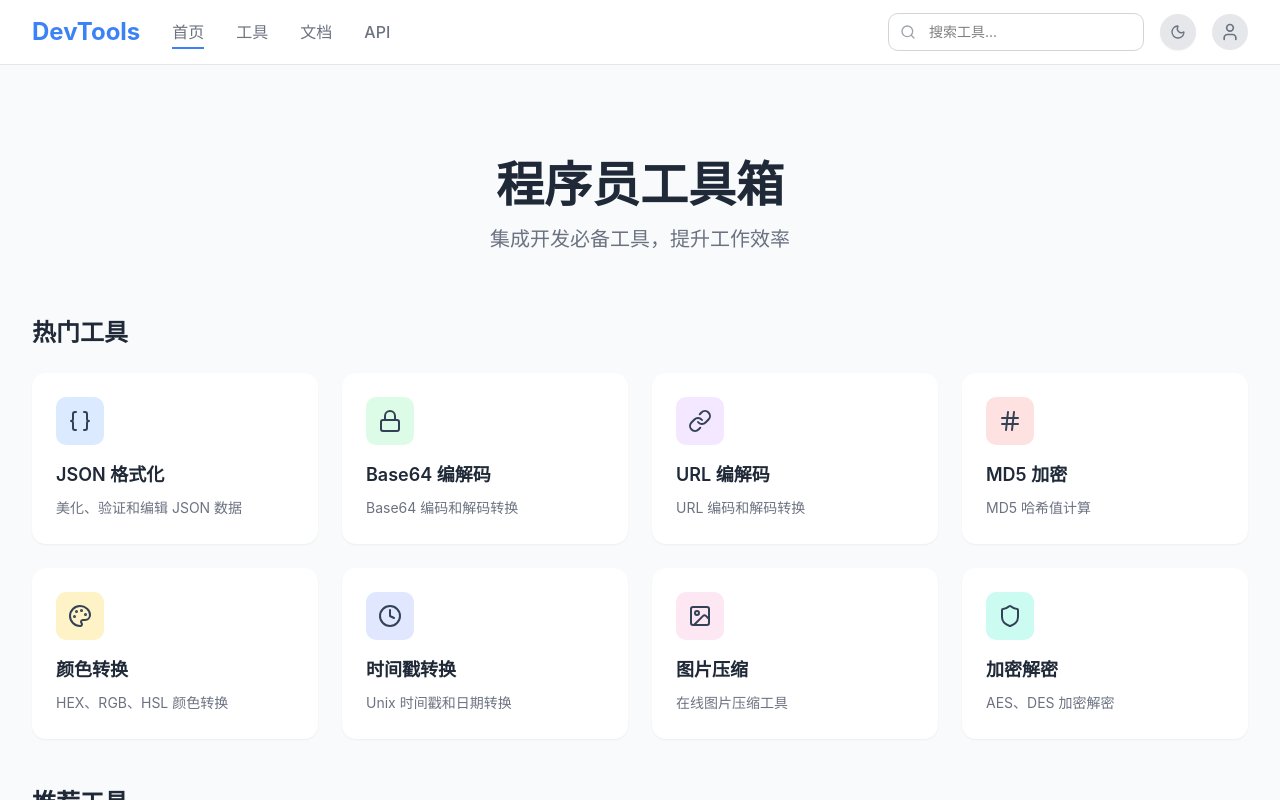
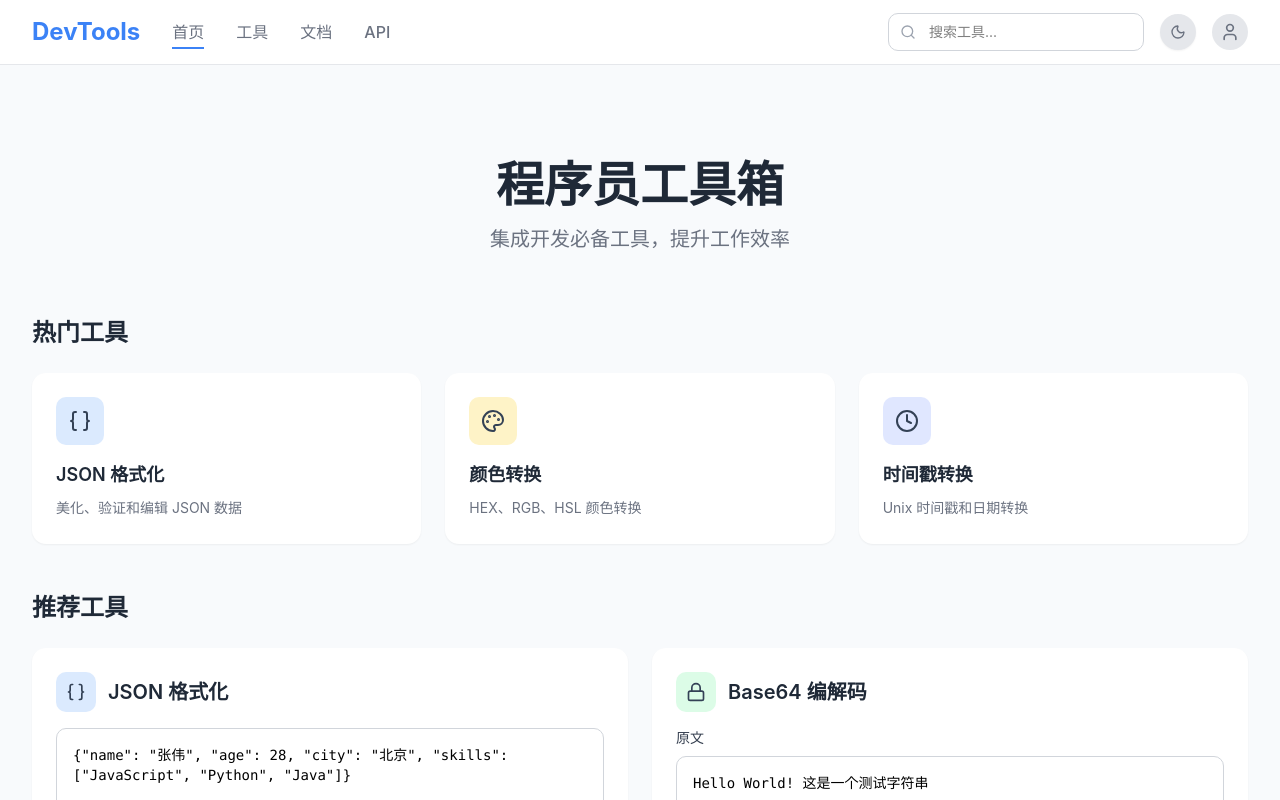
Before and after one commit to fireJera/toolbox-web-react, a React (Vite) app: page / in a window 1280 px wide. Shown: the top 800 px of the page. Built offline with nearby package versions, Linux system fonts and the light colour scheme.

Commit message:
feat: 推荐组件内容改为根据是否加载了对应组件判断的

```diff
--- a/src/core/loadTools.ts
+++ b/src/core/loadTools.ts
@@ -2,6 +2,6 @@ import { toolRegistry } from './toolRegistry';
 
 const modules = import.meta.glob('@/plugins/**/index.{ts,tsx}', { eager: true });
 
-Object.values(modules).forEach((module) => {
+Object.values(modules).forEach((module: any) => {
   toolRegistry.register(module.default);
 });
--- a/src/pages/home/components/Header.tsx
+++ b/src/pages/home/components/Header.tsx
@@ -4,6 +4,20 @@ import { ThemeToggle } from './theme-toggle';
 
 export function Header() {
   const location = useLocation();
+
+  const navItems = [
+    { href: '/', label: '首页' },
+    { href: '/tools', label: '工具' },
+    { href: '/docs', label: '文档' },
+    { href: '/api', label: 'API' },
+  ];
+
+  const getLinkClassName = (path: string) =>
+    `text-[#6b7280] dark:text-[#a0a0a0] hover:text-[#3b82f6] dark:hover:text-white transition-colors font-medium relative after:content-[''] after:absolute after:left-0 after:-bottom-[5px] after:w-full after:h-0.5 after:bg-[#3b82f6] after:transition-transform ${
+      location.pathname === path
+        ? 'after:scale-x-100 text-[#3b82f6]'
+        : 'after:scale-x-0 after:origin-left hover:after:scale-x-100'
+    }`;
 
   return (
     <header className="bg-white dark:bg-[#1a1d29] border-b border-[#e5e7eb] dark:border-[#374151] sticky top-0 z-50">
@@ -13,46 +27,11 @@ export function Header() {
           <div className="flex items-center space-x-8">
             <span className="text-2xl font-bold text-[#3b82f6]">DevTools</span>
             <nav className="hidden md:flex items-center space-x-8">
-              <a
-                href="/"
-                className={`text-[#6b7280] dark:text-[#a0a0a0] hover:text-[#3b82f6] dark:hover:text-white transition-colors font-medium relative after:content-[''] after:absolute after:left-0 after:-bottom-[5px] after:w-full after:h-0.5 after:bg-[#3b82f6] after:transition-transform ${
-                  location.pathname === '/'
-                    ? 'after:scale-x-100 text-[#3b82f6]'
-                    : 'after:scale-x-0 after:origin-left hover:after:scale-x-100'
-                }`}
-              >
-                首页
-              </a>
-              <a
-                href="/tools"
-                className={`text-[#6b7280] dark:text-[#a0a0a0] hover:text-[#3b82f6] dark:hover:text-white transition-colors font-medium relative after:content-[''] after:absolute after:left-0 after:-bottom-[5px] after:w-full after:h-0.5 after:bg-[#3b82f6] after:transition-transform ${
-                  location.pathname === '/tools'
-                    ? 'after:scale-x-100 text-[#3b82f6]'
-                    : 'after:scale-x-0 after:origin-left hover:after:scale-x-100'
-                }`}
-              >
-                工具
-              </a>
-              <a
-                href="/docs"
-                className={`text-[#6b7280] dark:text-[#a0a0a0] hover:text-[#3b82f6] dark:hover:text-white transition-colors font-medium relative after:content-[''] after:absolute after:left-0 after:-bottom-[5px] after:w-full after:h-0.5 after:bg-[#3b82f6] after:transition-transform ${
-                  location.pathname === '/docs'
-                    ? 'after:scale-x-100 text-[#3b82f6]'
-                    : 'after:scale-x-0 after:origin-left hover:after:scale-x-100'
-                }`}
-              >
-                文档
-              </a>
-              <a
-                href="/api"
-                className={`text-[#6b7280] dark:text-[#a0a0a0] hover:text-[#3b82f6] dark:hover:text-white transition-colors font-medium relative after:content-[''] after:absolute after:left-0 after:-bottom-[5px] after:w-full after:h-0.5 after:bg-[#3b82f6] after:transition-transform ${
-                  location.pathname === '/api'
-                    ? 'after:scale-x-100 text-[#3b82f6]'
-                    : 'after:scale-x-0 after:origin-left hover:after:scale-x-100'
-                }`}
-              >
-                API
-              </a>
+              {navItems.map((item) => (
+                <a key={item.href} href={item.href} className={getLinkClassName(item.href)}>
+                  {item.label}
+                </a>
+              ))}
             </nav>
           </div>
 
--- a/src/pages/home/components/RecommendedTools.tsx
+++ b/src/pages/home/components/RecommendedTools.tsx
@@ -1,44 +1,15 @@
 import { useState } from 'react';
-import { Braces, Lock } from 'lucide-react';
+import { Lock } from 'lucide-react';
+import { toolRegistry } from '@/core/toolRegistry';
+import { JsonFormatterCard } from '@/plugins/json-tool/components/json-formatter-card';
 
 export function RecommendedTools() {
-  // JSON Formatter State
-  const [jsonInput, setJsonInput] = useState(
-    '{"name": "张伟", "age": 28, "city": "北京", "skills": ["JavaScript", "Python", "Java"]}'
-  );
-  const [jsonOutput, setJsonOutput] = useState('');
-  const [jsonError, setJsonError] = useState('');
+  // Check if JSON tool is registered
+  const jsonToolRegistered = toolRegistry.getByRoute('/json');
 
   // Base64 State
   const [base64Input, setBase64Input] = useState('Hello World! 这是一个测试字符串');
   const [base64Output, setBase64Output] = useState('');
-
-  const formatJson = () => {
-    try {
-      const parsed = JSON.parse(jsonInput);
-      setJsonOutput(JSON.stringify(parsed, null, 2));
-      setJsonError('');
-    } catch (e) {
-      setJsonError('JSON 格式错误');
-      setJsonOutput('');
-    }
-  };
-
-  const validateJson = () => {
-    try {
-      JSON.parse(jsonInput);
-      alert('JSON 格式正确');
-      setJsonError('');
-    } catch (e) {
-      setJsonError('JSON 格式错误');
-    }
-  };
-
-  const clearJson = () => {
-    setJsonInput('');
-    setJsonOutput('');
-    setJsonError('');
-  };
 
   const encodeBase64 = () => {
     try {
@@ -62,57 +33,8 @@ export function RecommendedTools() {
     <section className="mb-12">
       <h2 className="text-2xl font-bold text-[#1f2937] dark:text-white mb-6">推荐工具</h2>
       <div className="grid grid-cols-1 lg:grid-cols-2 gap-6">
-        {/* JSON Formatter */}
-        <div className="bg-white dark:bg-[#1f2937] rounded-xl shadow-sm dark:shadow-none p-6">
-          <div className="flex items-center mb-4">
-            <div className="w-10 h-10 rounded-lg bg-[#dbeafe] flex items-center justify-center mr-3">
-              <Braces className="h-5 w-5 text-slate-700" />
-            </div>
-            <h3 className="text-xl font-semibold text-[#1f2937] dark:text-white">JSON 格式化</h3>
-          </div>
-
-          <textarea
-            value={jsonInput}
-            onChange={(e) => setJsonInput(e.target.value)}
-            placeholder="请输入 JSON 数据"
-            className="w-full h-40 p-4 border border-[#d1d5db] dark:border-[#4b5563] dark:bg-[#0d0f16] dark:text-white dark:placeholder-[#9ca3af] rounded-lg text-sm font-mono focus:outline-none focus:ring-2 focus:ring-[#3b82f6] focus:border-transparent mb-4 resize-none"
-          />
-
-          <div className="flex gap-3 mb-4">
-            <button
-              onClick={formatJson}
-              className="px-4 py-2 bg-[#3b82f6] dark:bg-[#3b82f6] text-white rounded-lg text-sm font-medium hover:bg-[#2563eb] dark:hover:bg-[#2563eb] transition-colors"
-            >
-              格式化
-            </button>
-            <button
-              onClick={validateJson}
-              className="px-4 py-2 bg-[#f3f4f6] dark:bg-[#374151] text-[#6b7280] dark:text-white rounded-lg text-sm font-medium hover:bg-[#e5e7eb] dark:hover:bg-[#4b5563] transition-colors"
-            >
-              验证
-            </button>
-            <button
-              onClick={clearJson}
-              className="px-4 py-2 bg-[#f3f4f6] dark:bg-[#374151] text-[#6b7280] dark:text-white rounded-lg text-sm font-medium hover:bg-[#e5e7eb] dark:hover:bg-[#4b5563] transition-colors"
-            >
-              清空
-            </button>
-          </div>
-
-          {jsonError && (
-            <div className="text-red-500 text-sm mb-4">{jsonError}</div>
-          )}
-
-          {jsonOutput && (
-            <div className="relative">
-              <textarea
-                value={jsonOutput}
-                readOnly
-                className="w-full h-40 p-4 border border-[#e5e7eb] dark:border-[#4b5563] dark:bg-[#0d0f16] dark:text-white rounded-lg text-sm font-mono bg-[#f9fafb] resize-none"
-              />
-            </div>
-          )}
-        </div>
+        {/* JSON Formatter - only show if registered */}
+        {jsonToolRegistered && <JsonFormatterCard />}
 
         {/* Base64 Encoder/Decoder */}
         <div className="bg-white dark:bg-[#1f2937] rounded-xl shadow-sm dark:shadow-none p-6">
--- a/src/pages/home/components/ToolGrid.tsx
+++ b/src/pages/home/components/ToolGrid.tsx
@@ -19,24 +19,24 @@ export function ToolGrid() {
       description: '美化、验证和编辑 JSON 数据',
       href: '/json',
     },
-    {
-      icon: Lock,
-      iconColor: 'bg-[#dcfce7]',
-      title: 'Base64 编解码',
-      description: 'Base64 编码和解码转换',
-    },
-    {
-      icon: LinkIcon,
-      iconColor: 'bg-[#f3e8ff]',
-      title: 'URL 编解码',
-      description: 'URL 编码和解码转换',
-    },
-    {
-      icon: Hash,
-      iconColor: 'bg-[#fee2e2]',
-      title: 'MD5 加密',
-      description: 'MD5 哈希值计算',
-    },
+    // {
+    //   icon: Lock,
+    //   iconColor: 'bg-[#dcfce7]',
+    //   title: 'Base64 编解码',
+    //   description: 'Base64 编码和解码转换',
+    // },
+    // {
+    //   icon: LinkIcon,
+    //   iconColor: 'bg-[#f3e8ff]',
+    //   title: 'URL 编解码',
+    //   description: 'URL 编码和解码转换',
+    // },
+    // {
+    //   icon: Hash,
+    //   iconColor: 'bg-[#fee2e2]',
+    //   title: 'MD5 加密',
+    //   description: 'MD5 哈希值计算',
+    // },
     {
       icon: Palette,
       iconColor: 'bg-[#fef3c7]',
@@ -49,24 +49,38 @@ export function ToolGrid() {
       title: '时间戳转换',
       description: 'Unix 时间戳和日期转换',
     },
-    {
-      icon: ImageIcon,
-      iconColor: 'bg-[#fce7f3]',
-      title: '图片压缩',
-      description: '在线图片压缩工具',
-    },
-    {
-      icon: Shield,
-      iconColor: 'bg-[#ccfbf1]',
-      title: '加密解密',
-      description: 'AES、DES 加密解密',
-    },
+    // {
+    //   icon: ImageIcon,
+    //   iconColor: 'bg-[#fce7f3]',
+    //   title: '图片压缩',
+    //   description: '在线图片压缩工具',
+    // },
+    // {
+    //   icon: Shield,
+    //   iconColor: 'bg-[#ccfbf1]',
+    //   title: '加密解密',
+    //   description: 'AES、DES 加密解密',
+    // },
   ];
+
+  // 根据工具数量动态调整布局
+  const getGridClassName = () => {
+    if (tools.length === 1) {
+      return 'grid-cols-1 max-w-md mx-auto';
+    }
+    if (tools.length === 2) {
+      return 'grid-cols-1 sm:grid-cols-2 max-w-2xl mx-auto';
+    }
+    if (tools.length === 3) {
+      return 'grid-cols-1 sm:grid-cols-3';
+    }
+    return 'grid-cols-1 sm:grid-cols-2 lg:grid-cols-4';
+  };
 
   return (
     <section id="tools" className="mb-12">
       <h2 className="text-2xl font-bold text-[#1f2937] dark:text-white mb-6">热门工具</h2>
-      <div className="grid grid-cols-1 sm:grid-cols-2 lg:grid-cols-4 gap-4 lg:gap-6">
+      <div className={`grid gap-4 lg:gap-6 ${getGridClassName()}`}>
         {tools.map((tool, index) => (
           <ToolCard
             key={index}
--- /dev/null
+++ b/src/plugins/json-tool/components/json-formatter-card.tsx
@@ -0,0 +1,88 @@
+import { useState } from 'react';
+import { Braces } from 'lucide-react';
+
+export function JsonFormatterCard() {
+  const [jsonInput, setJsonInput] = useState(
+    '{"name": "张伟", "age": 28, "city": "北京", "skills": ["JavaScript", "Python", "Java"]}'
+  );
+  const [jsonOutput, setJsonOutput] = useState('');
+  const [jsonError, setJsonError] = useState('');
+
+  const formatJson = () => {
+    try {
+      const parsed = JSON.parse(jsonInput);
+      setJsonOutput(JSON.stringify(parsed, null, 2));
+      setJsonError('');
+    } catch (e) {
+      setJsonError('JSON 格式错误');
+      setJsonOutput('');
+    }
+  };
+
+  const validateJson = () => {
+    try {
+      JSON.parse(jsonInput);
+      alert('JSON 格式正确');
+      setJsonError('');
+    } catch (e) {
+      setJsonError('JSON 格式错误');
+    }
+  };
+
+  const clearJson = () => {
+    setJsonInput('');
+    setJsonOutput('');
+    setJsonError('');
+  };
+
+  return (
+    <div className="bg-white dark:bg-[#1f2937] rounded-xl shadow-sm dark:shadow-none p-6">
+      <div className="flex items-center mb-4">
+        <div className="w-10 h-10 rounded-lg bg-[#dbeafe] flex items-center justify-center mr-3">
+          <Braces className="h-5 w-5 text-slate-700" />
+        </div>
+        <h3 className="text-xl font-semibold text-[#1f2937] dark:text-white">JSON 格式化</h3>
+      </div>
+
+      <textarea
+        value={jsonInput}
+        onChange={(e) => setJsonInput(e.target.value)}
+        placeholder="请输入 JSON 数据"
+        className="w-full h-40 p-4 border border-[#d1d5db] dark:border-[#4b5563] dark:bg-[#0d0f16] dark:text-white dark:placeholder-[#9ca3af] rounded-lg text-sm font-mono focus:outline-none focus:ring-2 focus:ring-[#3b82f6] focus:border-transparent mb-4 resize-none"
+      />
+
+      <div className="flex gap-3 mb-4">
+        <button
+          onClick={formatJson}
+          className="px-4 py-2 bg-[#3b82f6] dark:bg-[#3b82f6] text-white rounded-lg text-sm font-medium hover:bg-[#2563eb] dark:hover:bg-[#2563eb] transition-colors"
+        >
+          格式化
+        </button>
+        <button
+          onClick={validateJson}
+          className="px-4 py-2 bg-[#f3f4f6] dark:bg-[#374151] text-[#6b7280] dark:text-white rounded-lg text-sm font-medium hover:bg-[#e5e7eb] dark:hover:bg-[#4b5563] transition-colors"
+        >
+          验证
+        </button>
+        <button
+          onClick={clearJson}
+          className="px-4 py-2 bg-[#f3f4f6] dark:bg-[#374151] text-[#6b7280] dark:text-white rounded-lg text-sm font-medium hover:bg-[#e5e7eb] dark:hover:bg-[#4b5563] transition-colors"
+        >
+          清空
+        </button>
+      </div>
+
+      {jsonError && <div className="text-red-500 text-sm mb-4">{jsonError}</div>}
+
+      {jsonOutput && (
+        <div className="relative">
+          <textarea
+            value={jsonOutput}
+            readOnly
+            className="w-full h-40 p-4 border border-[#e5e7eb] dark:border-[#4b5563] dark:bg-[#0d0f16] dark:text-white rounded-lg text-sm font-mono bg-[#f9fafb] resize-none"
+          />
+        </div>
+      )}
+    </div>
+  );
+}
--- a/src/plugins/json-tool/index.ts
+++ b/src/plugins/json-tool/index.ts
@@ -1,4 +1,4 @@
-import { ToolPlugin } from '@/core/types/tool';
+import type { ToolPlugin } from '@/core/types/tool';
 import { meta } from './meta';
 import JsonTool from './JsonTool';
 
```
